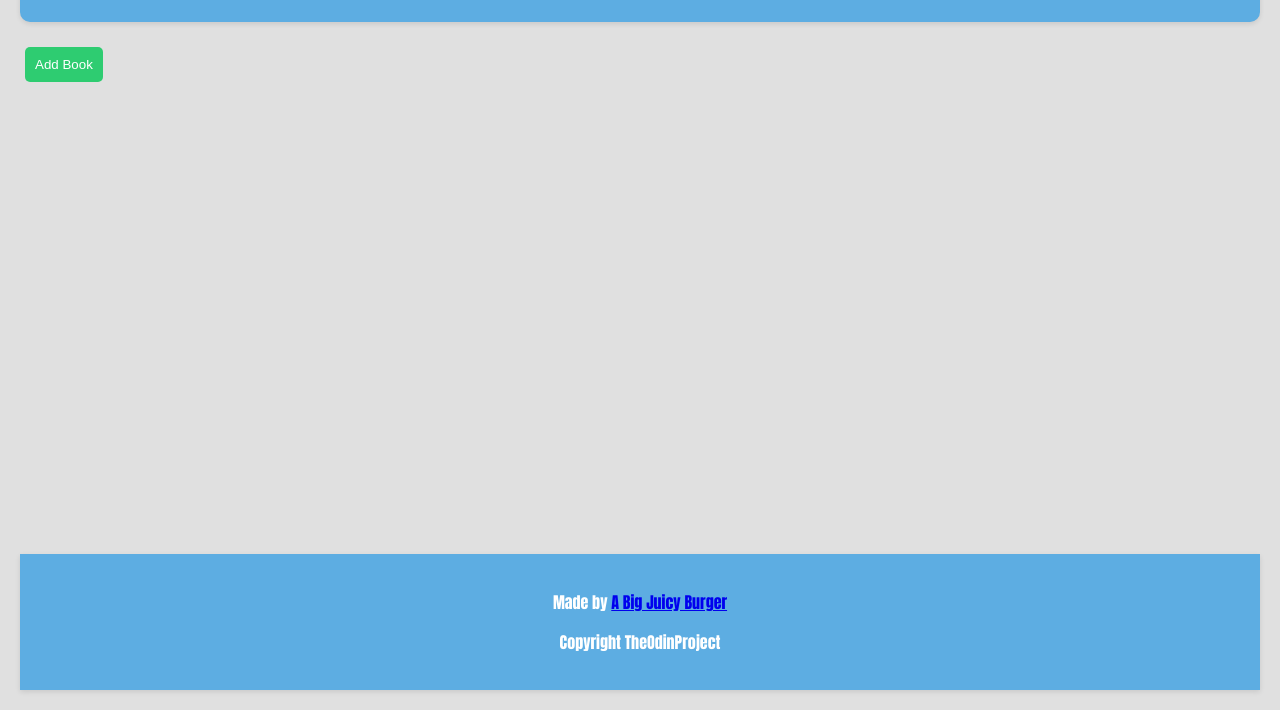
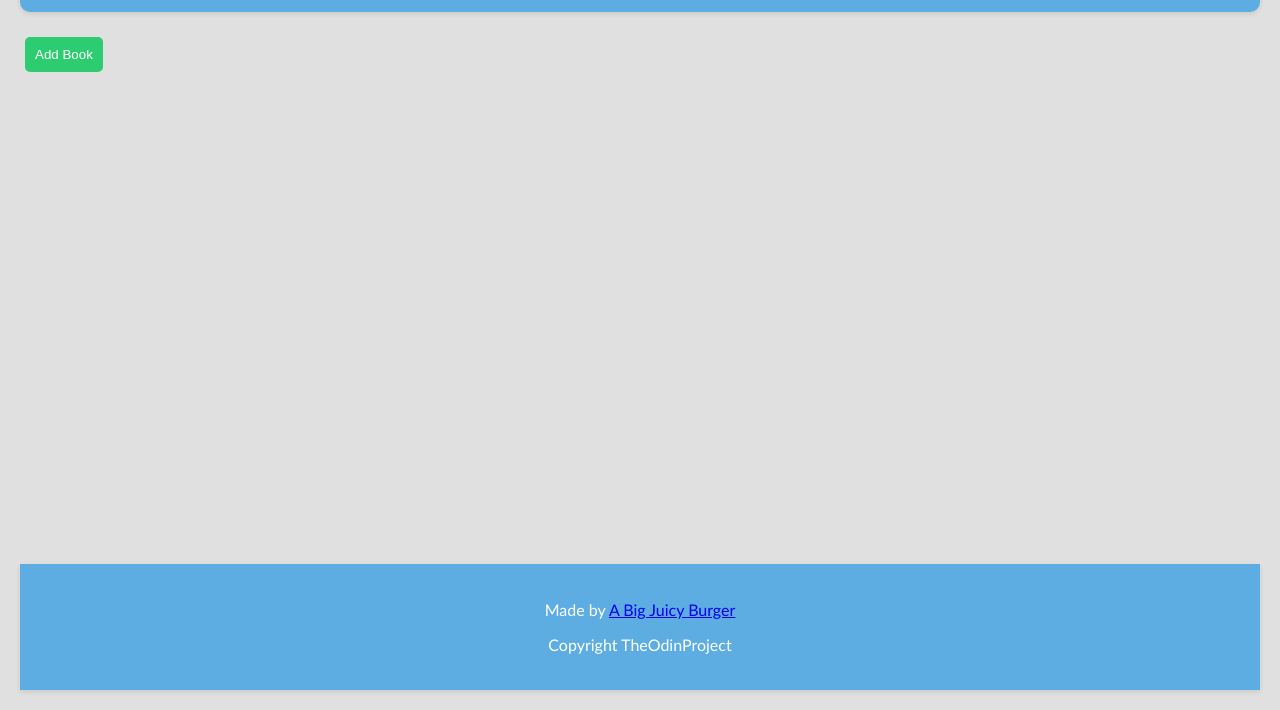
Before and after one commit to ABigJuicyBurger/Library, a plain HTML site: page index.html in a window 1280 px wide. Shown: the part 130-840 px from the top of the page. Drawn offline with Linux system fonts and the light colour scheme.

Commit message:
changed text family

```diff
--- a/style.css
+++ b/style.css
@@ -2,8 +2,8 @@ body {
   display: flex;
   flex-direction: column;
   min-height: 100vh;
-  font-family: Impact, Haettenschweiler, 'Arial Narrow Bold', sans-serif;
-  background-color: #E0E0E0;
+  font-family: "Gill Sans", "Gill Sans MT", Calibri, "Trebuchet MS", sans-serif;
+  background-color: #e0e0e0;
   margin: 0;
   padding: 20px;
 }
@@ -18,9 +18,10 @@ main {
   justify-content: center;
 }
 
-header, footer {
-  background-color: #5DADE2;
-  box-shadow: 0 2px 5px rgba(0,0,0,0.1);
+header,
+footer {
+  background-color: #5dade2;
+  box-shadow: 0 2px 5px rgba(0, 0, 0, 0.1);
 }
 
 header {
@@ -38,10 +39,12 @@ dialog::backdrop {
 
 @keyframes slideIn {
   from {
-    transform: translateY(-50px); opacity: 0;
+    transform: translateY(-50px);
+    opacity: 0;
   }
   to {
-    transform: translateY(0); opacity: 1;
+    transform: translateY(0);
+    opacity: 1;
   }
 }
 
@@ -64,7 +67,7 @@ dialog input:focus {
 
 dialog {
   border-radius: 10px;
-  box-shadow: 0 10px 30px rgba(0,0,0,0.3);
+  box-shadow: 0 10px 30px rgba(0, 0, 0, 0.3);
 }
 
 #saveBook {
@@ -73,7 +76,7 @@ dialog {
 
 .book-card {
   display: flex;
-  flex-direction: column ;
+  flex-direction: column;
   border: none;
   padding: 20px;
   margin: 10px;
@@ -81,7 +84,7 @@ dialog {
   border-radius: 10px;
   text-align: center;
   background-color: white;
-  box-shadow: 0 25px 10px rgba(41, 111, 23, 0.1)
+  box-shadow: 0 25px 10px rgba(41, 111, 23, 0.1);
 }
 
 .book-card :hover {
```
